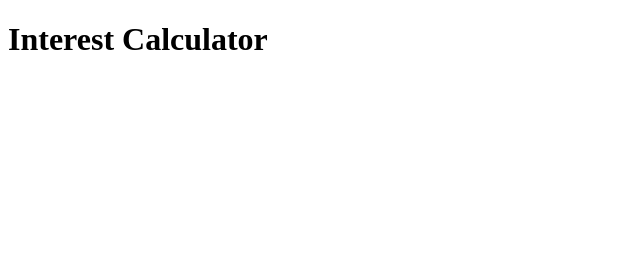
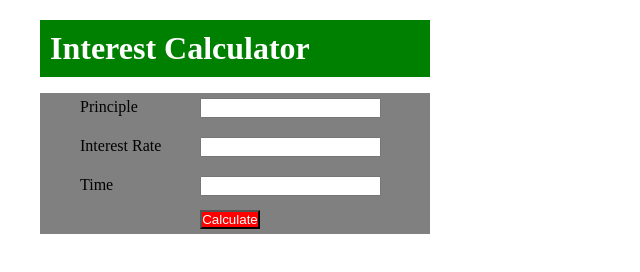
Before and after one commit to jimbuscodes/homework-three, a plain HTML site: page index.html in a window 1280 px wide. Shown: the whole page, without its empty margins (0-640 px from the left). Drawn offline with Linux system fonts and the light colour scheme.

Commit message:
created input form and associated styling

```diff
--- a/css/styles.css
+++ b/css/styles.css
@@ -20,8 +20,39 @@ p {
 .form-container {
   display: flex;
   flex-direction: column;
+  width: 350px;
+  margin-left: 40px;
+  background-color: gray;
 }
 
-.row {
-  display: flex;
+.form-container.row {
+  flex-direction: row;
 }
+
+h1 {
+  width: 390px;
+  padding: 10px;
+  background-color: #008000;
+  color: #fff;
+  margin-top: 20px;
+  margin-left: 40px;
+}
+
+p {
+  padding-top: 5px;
+  margin-right: 20px;
+  width: 100px;
+}
+
+input {
+  height: 20px;
+  margin-top: 5px;
+}
+
+button {
+  background-color: #ff0000;
+  color: #fff;
+  margin-left: 120px;
+  margin-bottom: 5px;
+  width: 60px;
+}
--- a/index.html
+++ b/index.html
@@ -3,12 +3,27 @@
   <head>
     <meta charset="UTF-8" />
     <meta name="viewport" content="width=device-width, initial-scale=1.0" />
-    <title>Document</title>
+    <title>Interest Calculator</title>
+    <link rel="stylesheet" href="css/styles.css" />
   </head>
   <body>
     <h1>Interest Calculator</h1>
     <div class="form-container">
-      <div class="row"></div>
+      <div class="form-container row">
+        <p>Principle</p>
+        <input type="text" />
+      </div>
+      <div class="form-container row">
+        <p>Interest Rate</p>
+        <input type="text" />
+      </div>
+      <div class="form-container row">
+        <p>Time</p>
+        <input type="text" />
+      </div>
+      <div class="form-container row">
+        <button>Calculate</button>
+      </div>
     </div>
   </body>
 </html>
```
